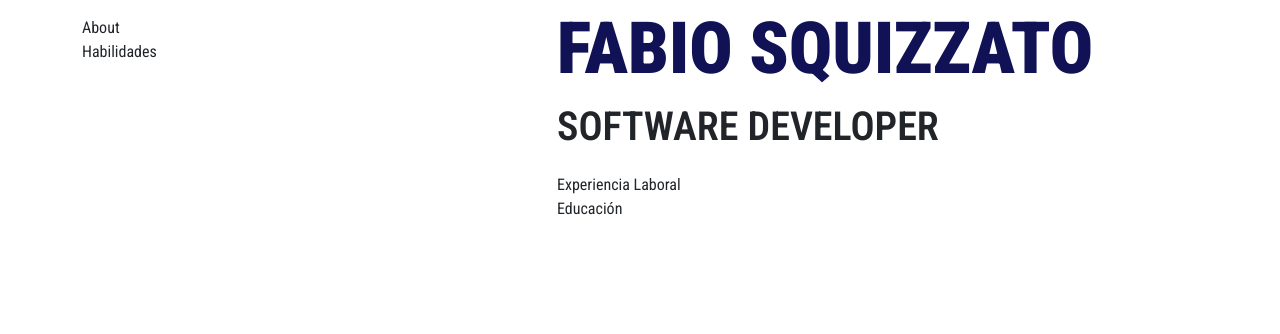
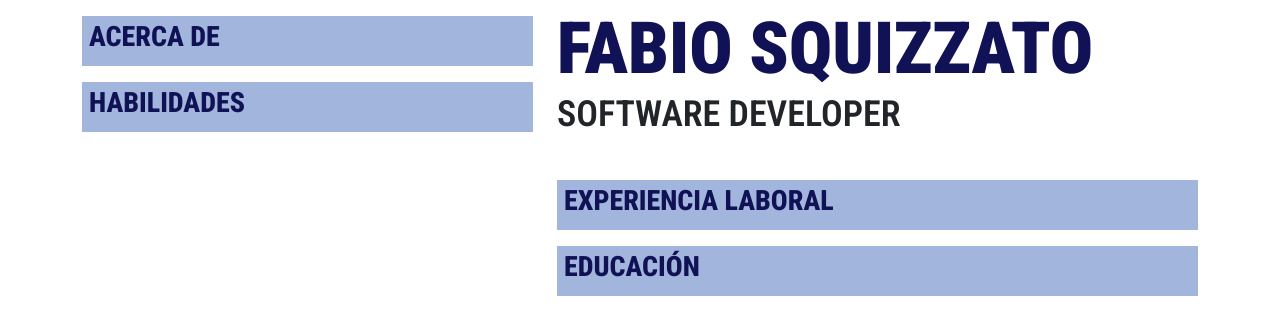
Before and after one commit to fabio2100/resume, a Next.js app: page / in a window 1280 px wide. Shown: the top 334 px of the page. Built offline with nearby package versions, Linux system fonts and the light colour scheme.

Commit message:
titulos fin

```diff
--- /dev/null
+++ b/app/components/Acerca.js
@@ -0,0 +1,7 @@
+import Titulo from "./Titulo";
+
+export default function Acerca(){
+    return <>
+        <Titulo>Acerca de</Titulo>
+    </>
+}
--- /dev/null
+++ b/app/components/Educacion.js
@@ -0,0 +1,7 @@
+import Titulo from "./Titulo";
+
+export default function Educación(){
+    return <>
+        <Titulo>EDUCACIÓN</Titulo>
+    </>
+}
--- /dev/null
+++ b/app/components/ExperienciaLaboral.js
@@ -0,0 +1,8 @@
+import Titulo from "./Titulo";
+
+
+export default function ExperienciaLaboral(){
+    return <>
+        <Titulo>EXPERIENCIA LABORAL</Titulo>
+    </>
+}
--- /dev/null
+++ b/app/components/Habilidades.js
@@ -0,0 +1,7 @@
+import Titulo from "./Titulo";
+
+export default function Habilidades(){
+    return <>
+        <Titulo>Habilidades</Titulo>
+    </>
+}
--- a/app/components/Titular.js
+++ b/app/components/Titular.js
@@ -4,8 +4,10 @@ export default function Titular(){
 
     return (
         <>
-            <p className="nombreTitular">FABIO SQUIZZATO</p>
-            <p className="ocupacionTitular">SOFTWARE DEVELOPER</p>
+            <div className='divTitular'>
+                <p className="nombreTitular">FABIO SQUIZZATO</p>
+                <p className="ocupacionTitular">SOFTWARE DEVELOPER</p>
+            </div>
         </>
 
     )
--- a/app/components/Titulo.js
+++ b/app/components/Titulo.js
@@ -1,3 +1,3 @@
 export default function Titulo({children}){
-    return <h1>{children}</h1>
+    return <p className="titulo">{children}</p>
 }
--- a/app/css/Titular.css
+++ b/app/css/Titular.css
@@ -7,6 +7,11 @@
 
 .ocupacionTitular{
     font-weight: 600;
-    font-size: 40px;
+    font-size: 36px;
     width: 100%;
+    line-height: 35px;
 }
+
+.divTitular{
+    margin-bottom: 3em;
+}
--- a/app/globals.css
+++ b/app/globals.css
@@ -1,11 +1,14 @@
-h1 {
-    color: #111;
-    font-size: 27px;
-    font-weight: bold;
-    letter-spacing: -1px;
-    line-height: 1;
-    text-align: center;
-    text-decoration: underline;
-    text-decoration-color: silver;
-    text-decoration-thickness: 1px;
+body {
+    max-width: 210cm;
 }
+
+.titulo{
+    text-transform: uppercase;
+    color: #111155;
+    font-weight: 800;
+    font-size: 28px;
+    background-color: #a2b5dd;
+    height: 50px;
+    width: 100%;
+    padding-left: 0.25em;
+}
--- a/app/page.js
+++ b/app/page.js
@@ -1,4 +1,8 @@
+import ExperienciaLaboral from "./components/ExperienciaLaboral";
+import Educacion from "./components/Educacion";
 import Titular from "./components/Titular";
+import Acerca from "./components/Acerca";
+import Habilidades from "./components/Habilidades";
 
 export default function Home() {
   return (
@@ -6,13 +10,13 @@ export default function Home() {
     <div className="container mt-3">
       <div className="row">
         <div className="col-12 col-sm-5">
-          <section>About</section>
-          <section>Habilidades</section>
+          <Acerca />
+          <Habilidades />
         </div>
         <div className="col-12 col-sm-7">
           <Titular />
-          <section>Experiencia Laboral</section>
-          <section>Educación</section>
+          <ExperienciaLaboral />
+          <Educacion />
         </div>
       </div>
     </div>
```
